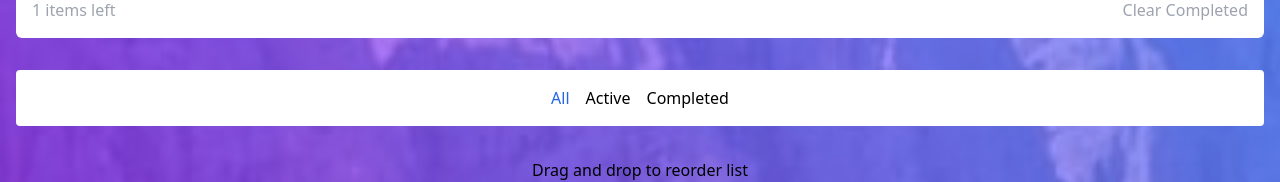
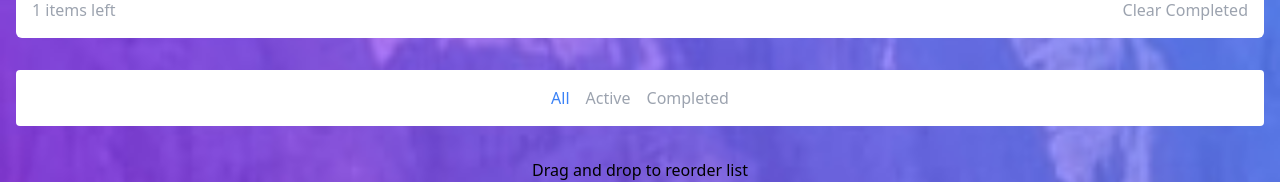
Before and after one commit to makzzer/https---github.com-makzzer-react-todo-challenge, a React (Vite) app: page / in a window 1280 px wide. Shown: the part 377-559 px from the top of the page. Built offline with nearby package versions, Linux system fonts and the light colour scheme.

Commit message:
agregado dark mode

```diff
--- a/src/App.jsx
+++ b/src/App.jsx
@@ -126,7 +126,7 @@ const App = () => {
           updateTodo={updateTodo}
         />
         <TodoComputed todos={todos} limpiarTodosCompletados={limpiarTodosCompletados} computedElementsLeft={computedElementsLeft} />
-        <TodoFilter changeFilter={changeFilter} />
+        <TodoFilter changeFilter={changeFilter} filtro={filtro}/>
       </main>
 
       <Footer />
--- a/src/components/TodoComputed.jsx
+++ b/src/components/TodoComputed.jsx
@@ -10,14 +10,14 @@ const TodoComputed = ({ todos,limpiarTodosCompletados,computedElementsLeft} ) =>
 
   if (todos.length === 0) {
     return (
-      <section className="text-left rounded-b-md bg-white py-4 px-4">
+      <section className="text-left rounded-b-md bg-white py-4 px-4 dark:bg-gray-800 dark:text-gray-400">
         <span className="text-gray-400 inline-block">No tasks Available Sir</span>
       </section>
     );
 
   } else {
     return (
-      <section className="flex justify-between rounded-b-md bg-white py-4 px-4">
+      <section className="flex justify-between rounded-b-md bg-white py-4 px-4 dark:bg-gray-800 dark:text-gray-400">
         <span className="text-gray-400">{computedElementsLeft} items left</span>
         <button onClick={limpiarTodosCompletados} className="text-gray-400">Clear Completed</button>
       </section>
--- a/src/components/TodoCreate.jsx
+++ b/src/components/TodoCreate.jsx
@@ -24,11 +24,11 @@ const TodoCreate = ({ createTodo }) => {
   return (
     <form
       onSubmit={handleSubmitAddTodo}
-      className="flex items-center gap-4 overflow-hidden rounded-md bg-white px-4"
+      className="flex items-center gap-4 overflow-hidden rounded-md bg-white px-4 dark:bg-gray-800 dark:text-gray-400"
     >
       <span className="inline-block h-5 w-5 rounded-full border-2"></span>
       <input
-        className="w-full px-4 py-4 text-gray-400 outline-none"
+        className="w-full px-4 py-4 text-gray-400 outline-none dark:bg-gray-800 dark:text-gray-400"
         type="text"
         placeholder="Crear una nueva tarea..."
         value={title}
--- a/src/components/TodoFilter.jsx
+++ b/src/components/TodoFilter.jsx
@@ -1,13 +1,41 @@
-const TodoFilter = ({changeFilter}) => {
-    return (
-        <section className="container mx-auto mt-8">
-        <div className="flex justify-center gap-4 rounded bg-white p-4">
-          <button className="text-blue-600" onClick={()=> changeFilter("all")} >All</button>
-          <button className="hover:text-blue-600" onClick={()=> changeFilter("active")}>Active</button>
-          <button className="hover:text-blue-600" onClick={()=> changeFilter("completed")}>Completed</button>
-        </div>
-      </section>
-    )
-}
+const TodoFilter = ({ changeFilter, filtro }) => {
+  //recibe el filtro porque es el String, es para que me muestre el hover activo depende el filtro que yo elija
+  return (
+    <section className="container mx-auto mt-8">
+      <div className="flex justify-center gap-4 rounded bg-white p-4 dark:bg-gray-800 dark:text-gray-400">
+        <button
+          className={`${
+            filtro === "all"
+              ? "text-blue-500 hover:text-gray-400"
+              : "text-gray-400 hover:text-blue-500"
+          }`}
+          onClick={() => changeFilter("all")}
+        >
+          All
+        </button>
+        <button
+          className={`${
+            filtro === "active"
+              ? "text-blue-500 hover:text-gray-400"
+              : "text-gray-400 hover:text-blue-500"
+          }`}
+          onClick={() => changeFilter("active")}
+        >
+          Active
+        </button>
+        <button
+          className={`${
+            filtro === "completed"
+              ? "text-blue-500 hover:text-gray-400"
+              : "text-gray-400 hover:text-blue-500"
+          }`}
+          onClick={() => changeFilter("completed")}
+        >
+          Completed
+        </button>
+      </div>
+    </section>
+  );
+};
 
 export default TodoFilter;
--- a/src/components/TodoItem.jsx
+++ b/src/components/TodoItem.jsx
@@ -8,7 +8,7 @@ const TodoItem = ({ todo, deleteTodo,updateTodo }) => {
   const { id, title, completed } = todo;
 
   return (
-    <article className="flex gap-4 border-b border-b-gray-800">
+    <article className="flex gap-4 border-b border-b-gray-800 dark:bg-gray-800 dark:text-gray-400 dark:border-b-gray-400">
 
       <button
       onClick={()=>{updateTodo(id)}}
```
